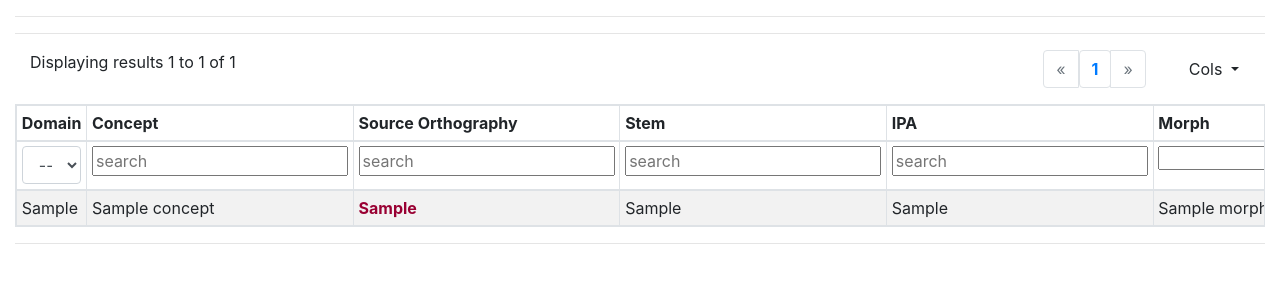
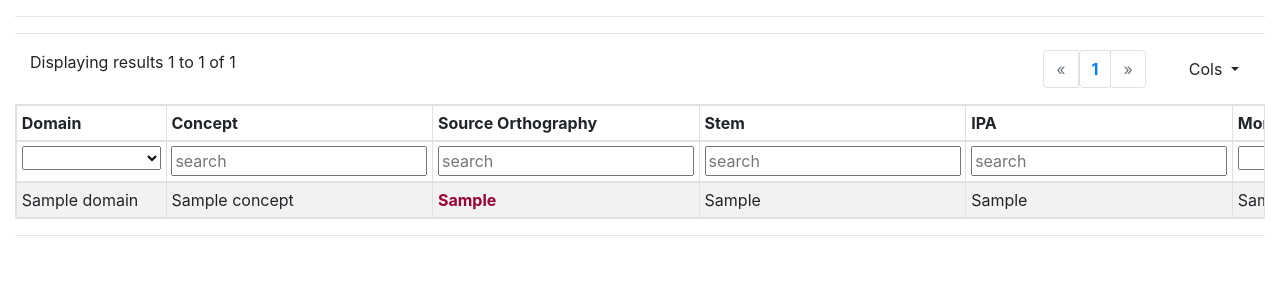
Before and after one commit to dijkstracula/pacldb, a Flask app: page /search in a window 1280 px wide. Shown: the part 56-356 px from the top of the page. Run offline with Flask 2, Linux system fonts and the light colour scheme; tables that the repository leaves empty hold one stand-in row (values such as "Sample post"); some libraries are stand-ins or nearby versions.

Commit message:
refactor domain into its own table

```diff
--- a/app/forms.py
+++ b/app/forms.py
@@ -2,10 +2,10 @@ from flask_wtf import FlaskForm
 from wtforms import SelectField, StringField, SubmitField
 from wtforms.ext.sqlalchemy.fields import QuerySelectField
 
-from app.models import Concept, Morph, Language
+from app.models import Domain, Morph, Language
 
 def get_domains():
-    return Concept.query.order_by(Concept.domain)
+    return Domain.query.order_by(Domain.name)
 
 def get_langs():
     return Language.query.order_by(Language.name)
--- a/app/routes.py
+++ b/app/routes.py
@@ -4,7 +4,7 @@ from flask_user import current_user
 from sqlalchemy import asc, distinct, func
 
 from app import forms
-from app.models import Concept, Gloss, Language, Morph, Term
+from app.models import Concept, Domain, Gloss, Language, Morph, Term
 
 main_blueprint = Blueprint('main', __name__, template_folder='templates')
 
@@ -23,6 +23,7 @@ def search_page():
 
     if form.validate_on_submit():
         return redirect(url_for('main.search_page',
+            domain=form.domain.data,
             concept=form.concept.data,
             morph_type=form.morph_type.data,
             orthography=form.orthography.data,
@@ -38,14 +39,19 @@ def search_page():
     ipa = form.ipa.data = request.args.get('ipa')
     gloss = form.gloss.data = request.args.get('gloss')
 
+    domain_id = request.args.get('domain_id')
+    form.domain.data = Domain.query.filter(Domain.id == domain_id).first()
+
     language_id = request.args.get('language')
     form.language.data = Language.query.filter(Language.id == language_id).first()
 
     morph_id = request.args.get('morph_type')
     form.morph_type.data = Morph.query.filter(Morph.id == morph_id).first()
 
-    query = Term.query.join(Concept).join(Language).join(Gloss).join(Morph).order_by(asc(func.lower(Concept.name)))
+    query = Term.query.join(Concept).join(Language).join(Gloss).join(Domain).join(Morph).order_by(asc(func.lower(Concept.name)))
 
+    if domain_id:
+        query = query.filter(Domain.id == domain_id)
     if concept:
         query = query.filter(Concept.name.like(concept.strip()))
     if morph_id:
@@ -61,12 +67,13 @@ def search_page():
     if gloss:
         query = query.filter(Gloss.gloss.like(gloss.strip()))
 
-    results = query.paginate(page=page, per_page=25)
+    results = query.paginate(page=page, per_page=100)
     results.total = query.count() #XXX: why do I have to manually set this?
 
     pagination_state = {}
     pagination_state["next_url"] = url_for('main.search_page',
             page=results.next_num,
+            domain_id=domain_id,
             concept=concept,
             orthography=orthography,
             stem_form=stem_form,
@@ -76,6 +83,7 @@ def search_page():
         if results.has_next else None
     pagination_state["prev_url"] = url_for('main.search_page',
             page=results.prev_num,
+            domain_id=domain_id,
             concept=concept,
             orthography=orthography,
             stem_form=stem_form,
@@ -84,10 +92,10 @@ def search_page():
             gloss=gloss) \
         if results.has_prev else None
 
-    pagination_state['begin_cnt'] = (1 + (25 * (page-1)))
-    pagination_state['end_cnt'] = min(results.total, (25 * page))
+    pagination_state['begin_cnt'] = (1 + (100 * (page-1)))
+    pagination_state['end_cnt'] = min(results.total, (100 * page))
     pagination_state['page'] = page
-    pagination_state['pages'] = int((results.total / 25) + 1)
+    pagination_state['pages'] = int((results.total / 100) + 1)
 
     return render_template('search_page.html',
             form=form,
--- a/app/templates/search_page.html
+++ b/app/templates/search_page.html
@@ -72,12 +72,7 @@
             {{ form.hidden_tag() }}
             <tr>
                 <td class="domain">
-                    <select class="form-control" id="domain-select" onchange="this.form.submit()">
-                        <option value>--any--</option>
-                        {% for domain in domains %}
-                        <option value>{{domain}}</option>
-                        {% endfor %}
-                    </select>
+                    {{ form.domain(onchange="this.form.submit()") }}
                 </td>
                 <td class="concept">
                     {{ form.concept(placeholder="search")  }}
@@ -108,7 +103,7 @@
 
         {% for result in results.items %}
         <tr>
-            <td class="domain">{{result.concept.domain}}</td>
+            <td class="domain">{{result.concept.domain.name}}</td>
             <td class="concept">{{result.concept.name}}</td>
             <td class="ortho"><strong>{{result.orthography}}</strong></td>
             <td class="stem">{{result.stem_form}}</td>
```
Also changed, not shown: app/models.py (+16 -6 lines), scripts/csvmigrate.py (+18 -3 lines).
